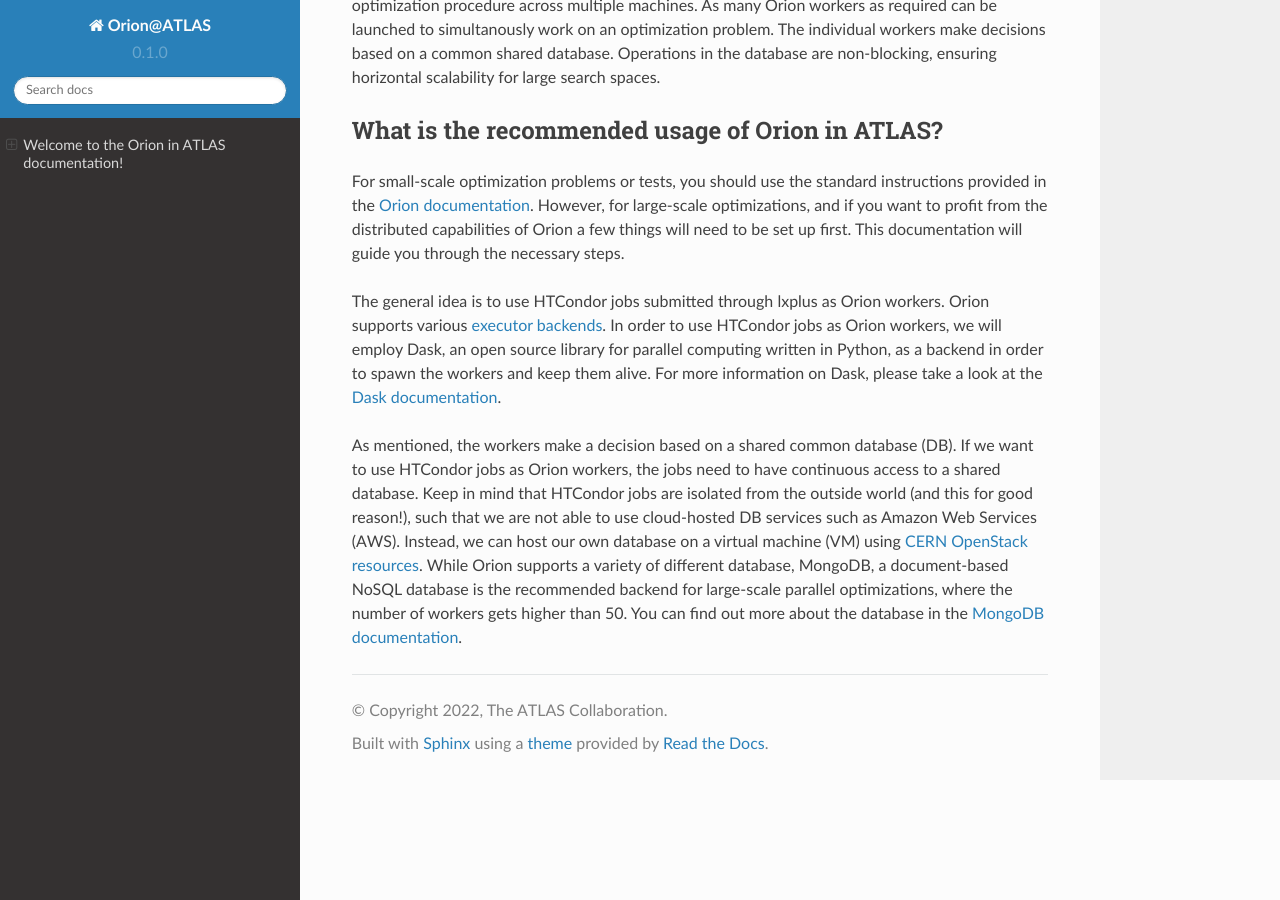
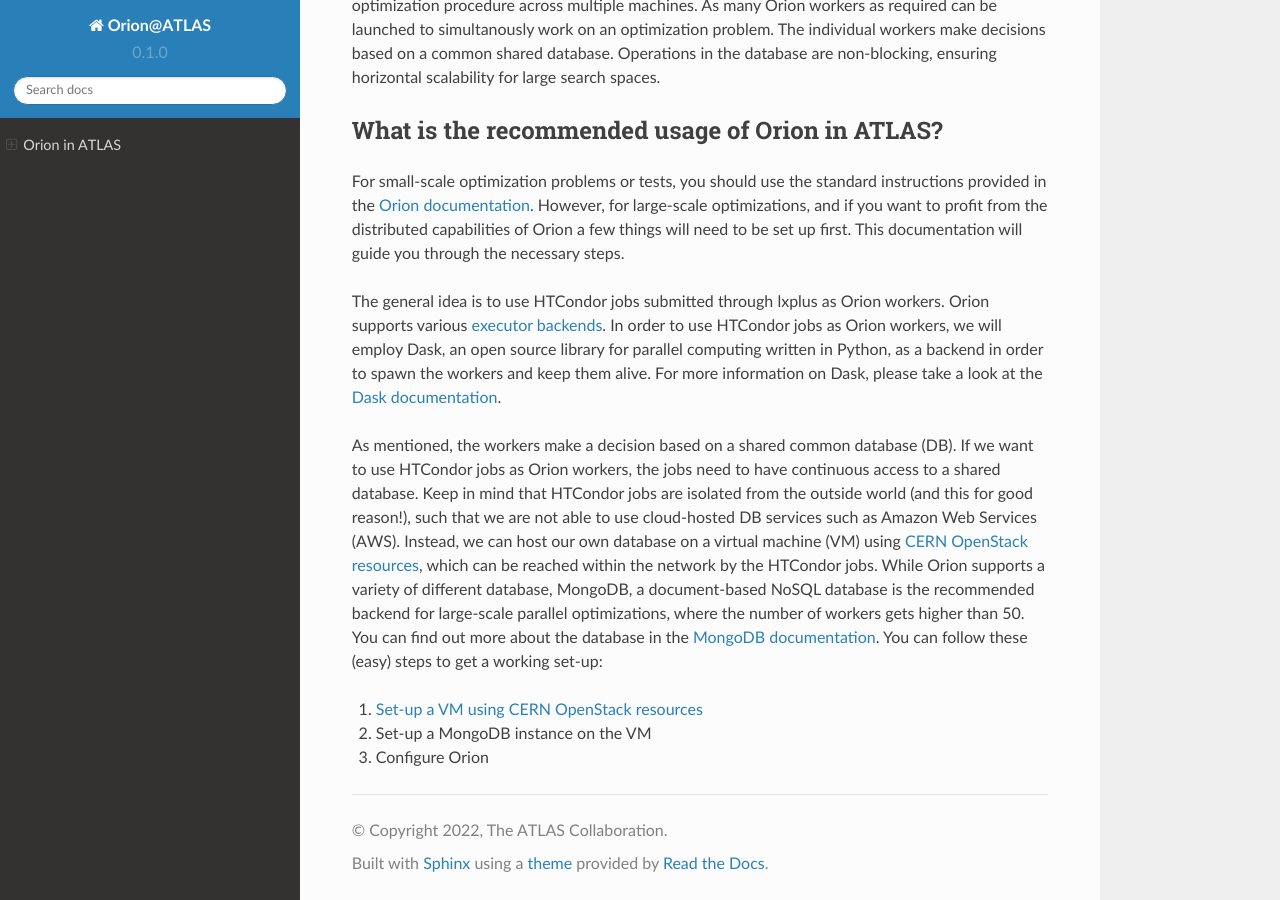
Before and after one commit to jbeirer/orion-atlas, a Sphinx documentation site: the page built from docs/source/index.rst, in a window 1280 px wide and 900 px high, scrolled down 806 px. Built offline with Sphinx 7.4.7 and the Read the Docs theme 2.0.0, drawn with Linux system fonts in a browser that asks for light colours; some of the changed text lies outside the part shown.

Commit message:
Added section

```diff
--- a/docs/source/index.rst
+++ b/docs/source/index.rst
@@ -1,4 +1,4 @@
-Welcome to the Orion in ATLAS documentation!
+Orion in ATLAS
 ==============================================
 
 These pages document the recommended usage of Orion within the ATLAS/CERN
@@ -57,12 +57,13 @@
 as Orion workers, the jobs need to have continuous access to a shared database. Keep in mind that HTCondor jobs
 are isolated from the outside world (and this for good reason!), such that we are not able to use cloud-hosted
 DB services such as Amazon Web Services (AWS). Instead, we can host our own database on a virtual machine (VM)
-using `CERN OpenStack resources`_. While Orion supports a variety of different database, MongoDB, a document-based
+using `CERN OpenStack resources`_, which can be reached within the network by the HTCondor jobs. While Orion supports a variety of different database, MongoDB, a document-based
 NoSQL database is the recommended backend for large-scale parallel optimizations, where the number of workers gets higher than 50.
-You can find out more about the database in the `MongoDB documentation`_.
+You can find out more about the database in the `MongoDB documentation`_. You can follow these (easy) steps to get a working set-up:
 
-
-
+1. :ref:`Set-up a VM using CERN OpenStack resources<vm>`
+2. Set-up a MongoDB instance on the VM
+3. Configure Orion
 
 ..
    Links
```
Also changed, not shown: docs/source/vm.rst (added, +19 -0 lines), docs/source/db.rst (added), docs/source/orion.rst (added).
